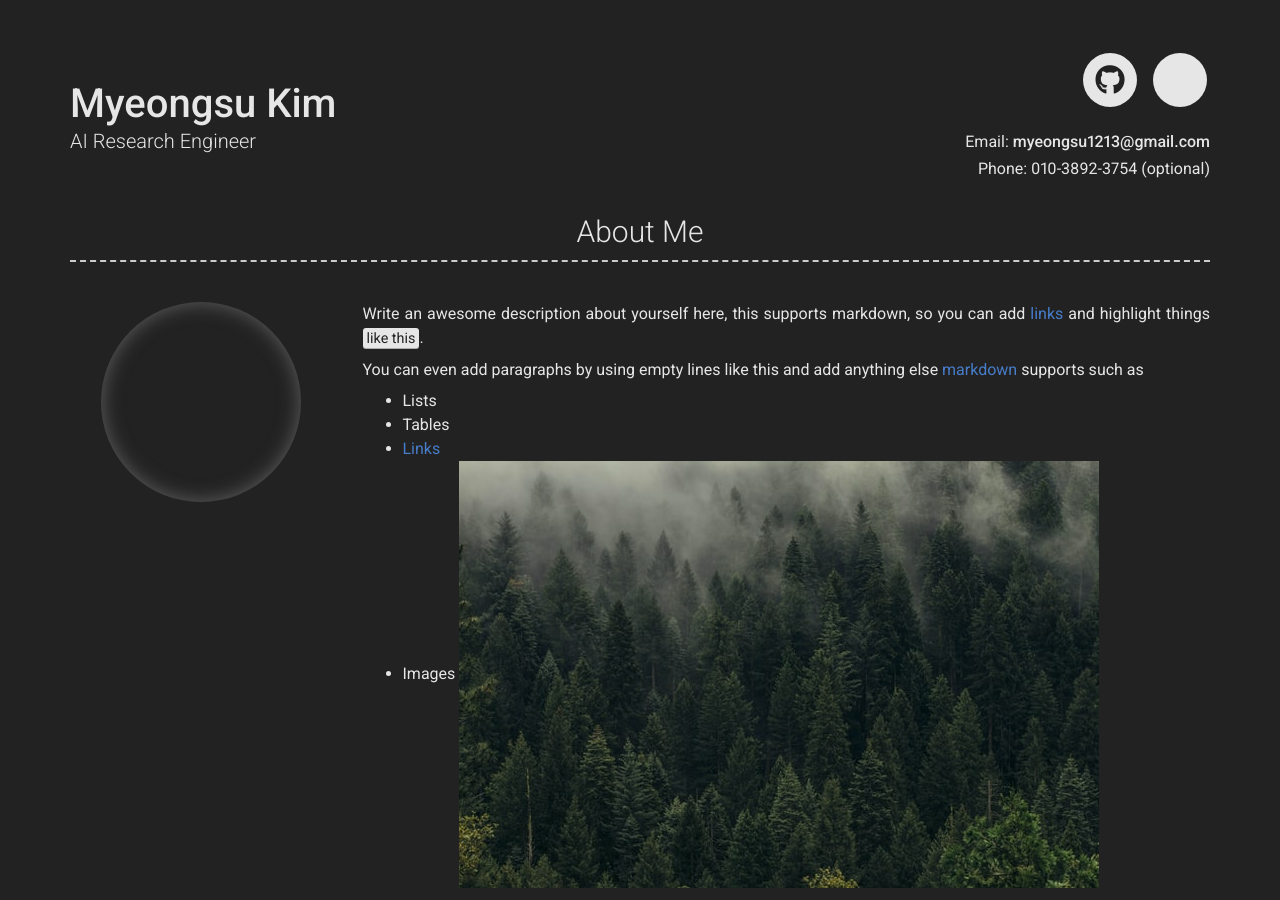
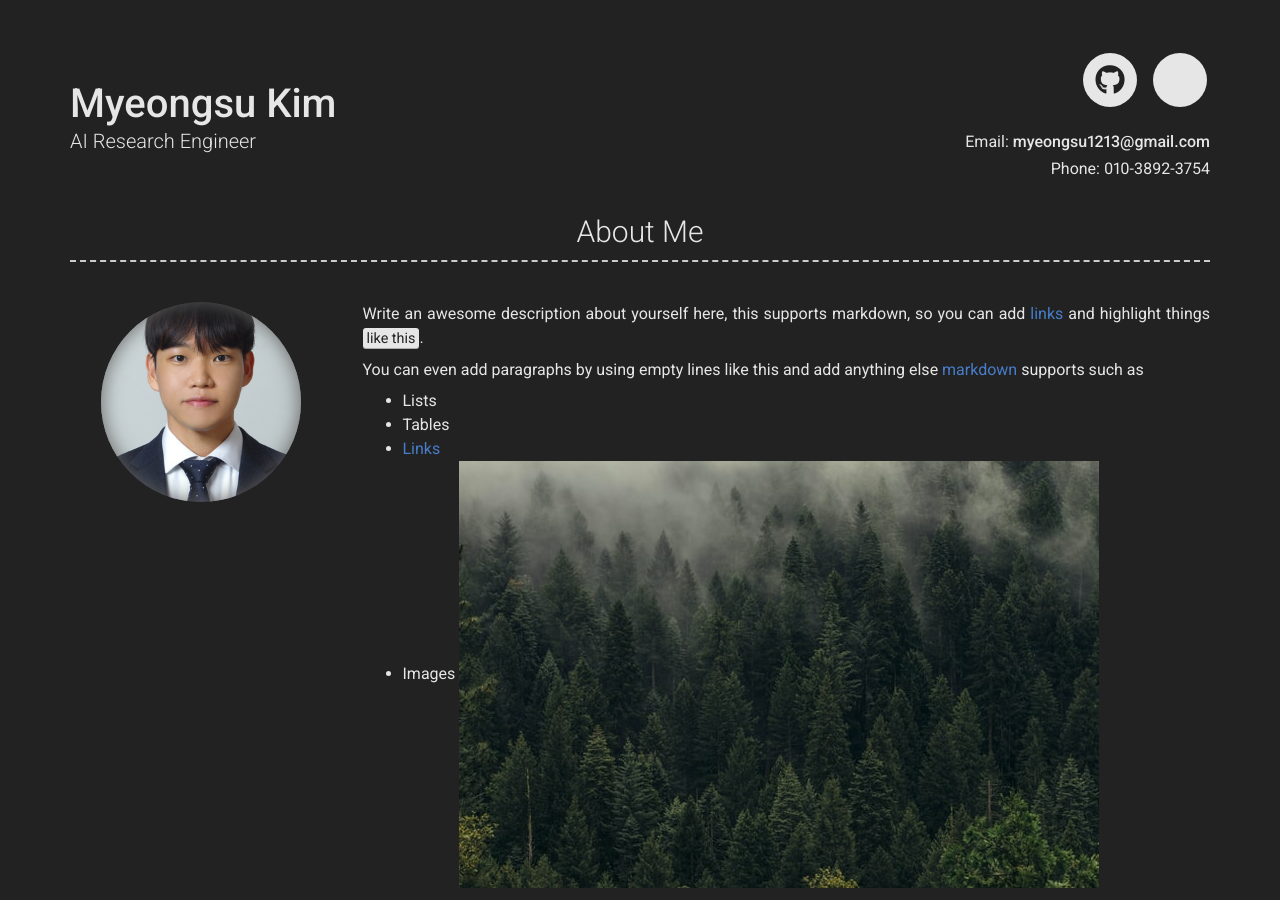
Before and after one commit to mysu1213/mysu1213_resume.github.io, a Jekyll site: the page built from index.md, in a window 1280 px wide and 900 px high. Built offline with Jekyll 4.4.1, drawn with Linux system fonts in a browser that asks for light colours; nearby versions of some CDN libraries.

Commit message:
Update _config.yml

```diff
--- a/_config.yml
+++ b/_config.yml
@@ -10,7 +10,7 @@ name: Myeongsu Kim
 title: AI Research Engineer
 email: myeongsu1213@gmail.com
 # email_title: Email (Email title override)
-phone: 010-3892-3754 (optional)
+phone: 010-3892-3754
 # phone_title: Phone (Phone title override)
 # website: Your website (eg. https://google.com)(optional)
 # website_title: Web (Website title override)
@@ -51,7 +51,7 @@ additional_links:
 # About Section
 # about_title: About Me (Use this to override about section title)
 # about_profile_image: Directory of profile image (eg. images/profile.jpg)
-about_profile_image: images/image.jpg)
+about_profile_image: images/image.jpg
 about_content: | # this will include new lines to allow paragraphs
   Write an awesome description about yourself here, this supports markdown, so you can add [links](http://foobar.com) and highlight things <mark>like this</mark>.
 
```
